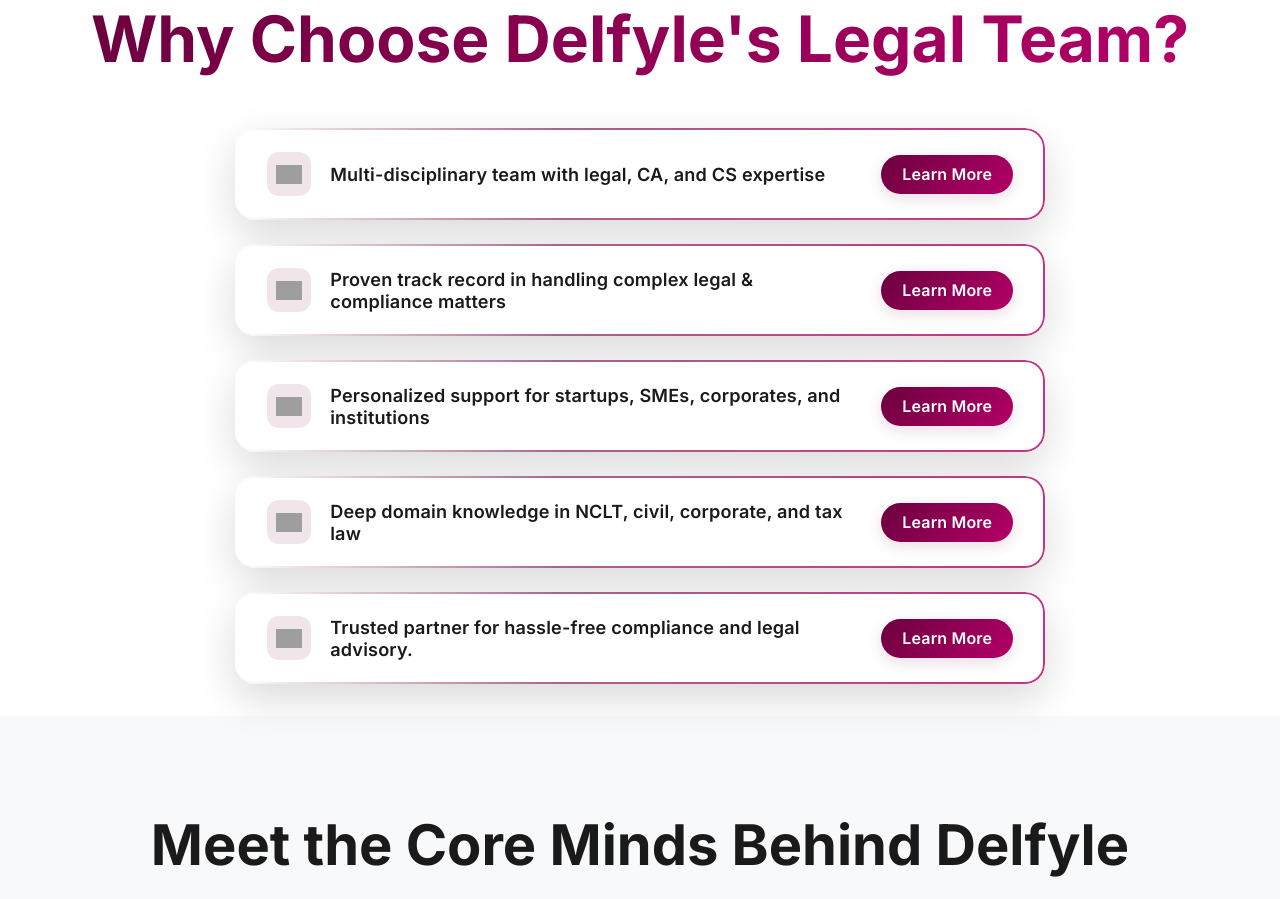
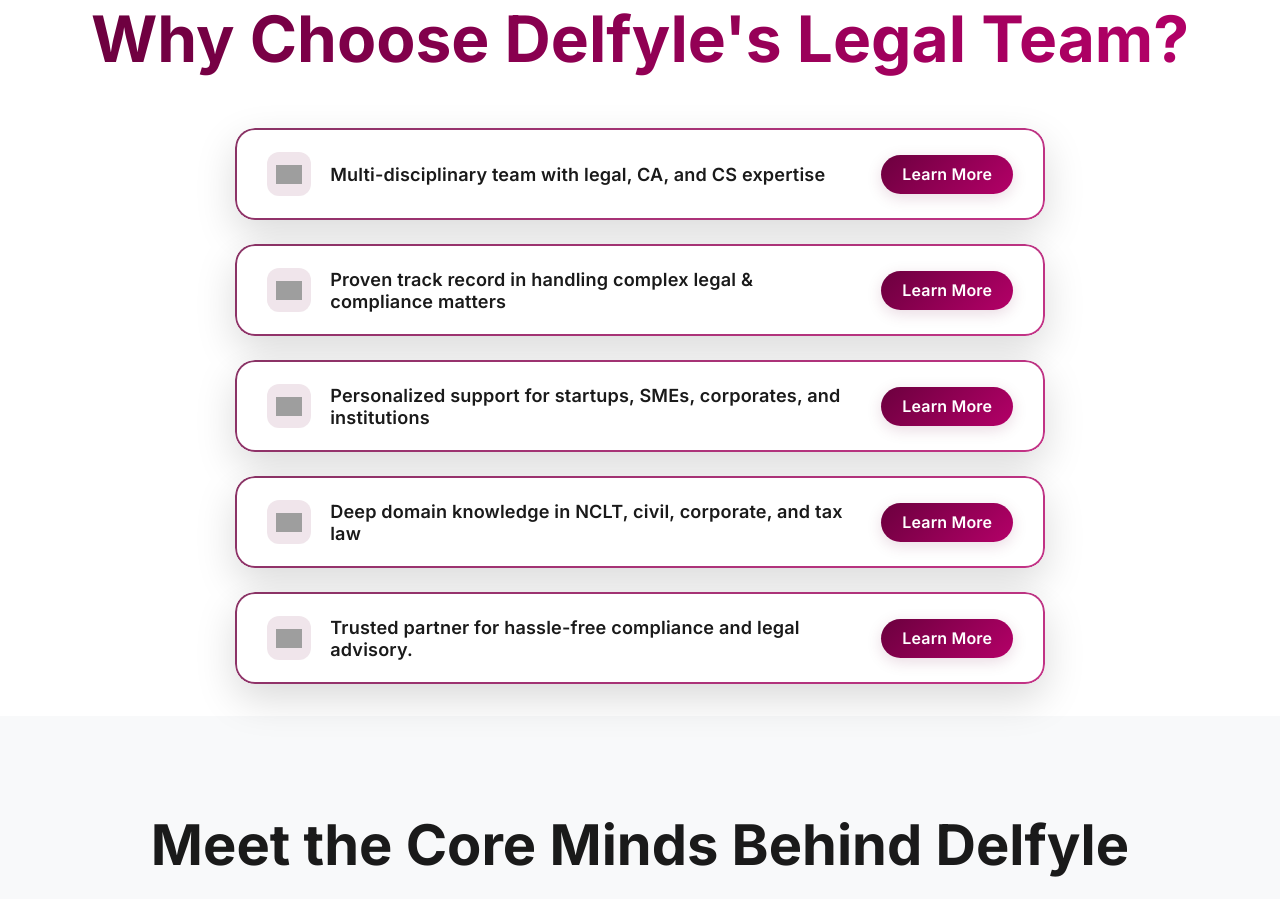
Before and after one commit to draftworks-repos/delfyle-main, a Next.js app: page /about in a window 1280 px wide. Shown: the part 3000-3899 px from the top of the page. Built offline with nearby package versions, Linux system fonts and the light colour scheme; grey boxes are pictures that could not be loaded.

Commit message:
feat: update IntegrationCards with solid gradient border and hover animation

```diff
--- a/src/app/Components/IntegrationCards/IntegrationCards.module.css
+++ b/src/app/Components/IntegrationCards/IntegrationCards.module.css
@@ -88,6 +88,18 @@
   inset: 0;
   border-radius: 20px;
   padding: 2px;
+  background: linear-gradient(135deg, rgba(107, 0, 62, 0.8) 0%, rgba(180, 0, 104, 0.8) 100%);
+  -webkit-mask: linear-gradient(#fff 0 0) content-box, linear-gradient(#fff 0 0);
+  mask: linear-gradient(#fff 0 0) content-box, linear-gradient(#fff 0 0);
+  -webkit-mask-composite: xor;
+  mask-composite: exclude;
+  opacity: 1;
+  transition: all 0.3s;
+  z-index: 2;
+  pointer-events: none;
+}
+
+.card:hover::before {
   background: linear-gradient(
     90deg,
     transparent 0%,
@@ -97,17 +109,6 @@
     transparent 100%
   );
   background-size: 200% 100%;
-  -webkit-mask: linear-gradient(#fff 0 0) content-box, linear-gradient(#fff 0 0);
-  mask: linear-gradient(#fff 0 0) content-box, linear-gradient(#fff 0 0);
-  -webkit-mask-composite: xor;
-  mask-composite: exclude;
-  opacity: 1;
-  transition: opacity 0.3s;
-  z-index: 2;
-  pointer-events: none;
-}
-
-.card:hover::before {
   animation: borderFlow 3s linear infinite;
 }
 
```
